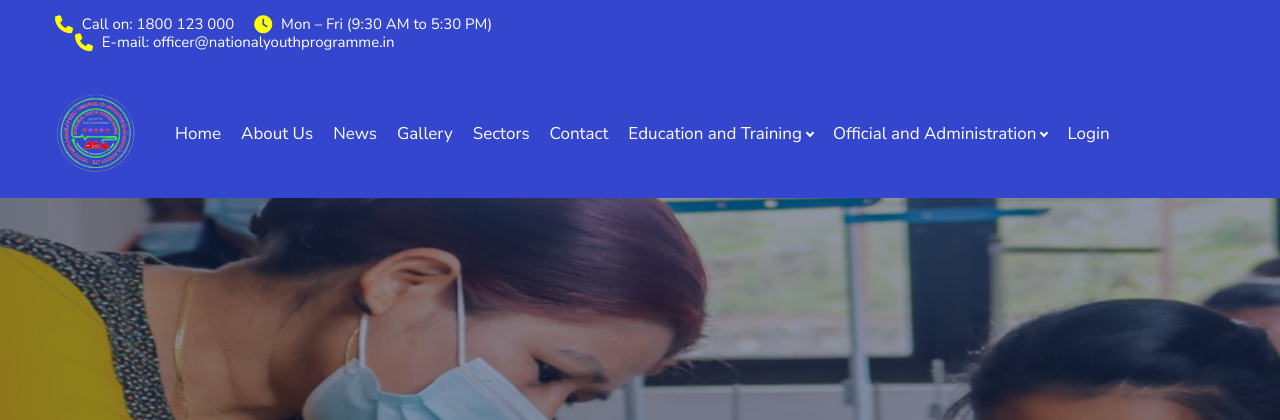
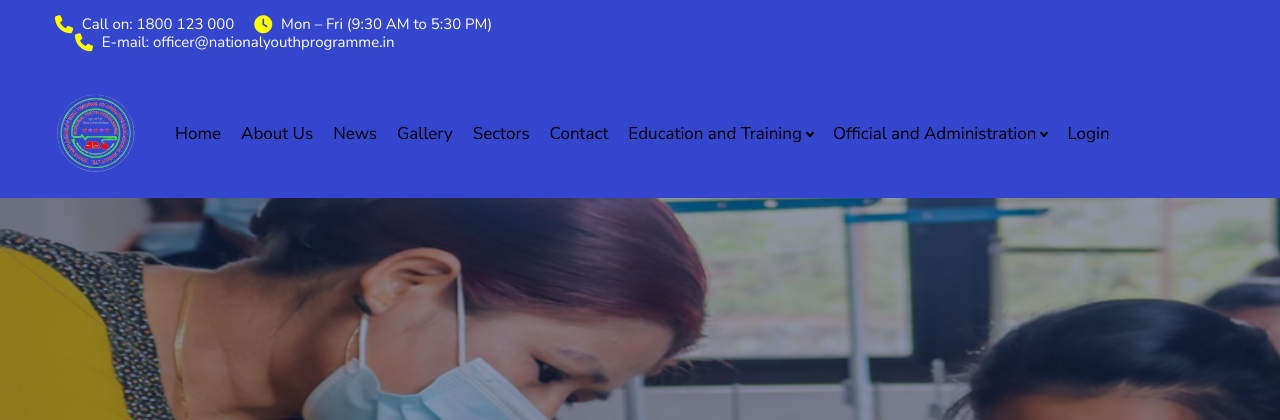
Before and after one commit to Techno-Official/Nationalyouthprogramme, a Django app: page / in a window 1280 px wide. Shown: the top 420 px of the page. Run offline with Django 3.2, Linux system fonts and the light colour scheme; some libraries are stand-ins or nearby versions.

Commit message:
changed some colors on home page

```diff
--- a/nationalyouth/templates/Main/header.html
+++ b/nationalyouth/templates/Main/header.html
@@ -53,32 +53,32 @@
                         <ul class="navbar-nav mainNavigation">
                             <li class="nav-item dropdown ddohOpener">
                                 <a class="nav-link" href=" /" role="button" aria-haspopup="true" aria-expanded="false"
-                                    style="color: white;">Home</a>
+                                    style="color: black;">Home</a>
                             </li>
                             <li class="nav-item dropdown ddohOpener">
                                 <a class="nav-link" href="/about_us" role="button" aria-haspopup="true"
-                                    aria-expanded="false" style="color: white;">About Us</a>
+                                    aria-expanded="false" style="color: black;">About Us</a>
                             </li>
                             <li class="nav-item dropdown ddohOpener">
                                 <a class="nav-link" href="/news" role="button" aria-haspopup="true"
-                                    aria-expanded="false" style="color: white;">News</a>
+                                    aria-expanded="false" style="color: black;">News</a>
                             </li>
                             <li class="nav-item dropdown ddohOpener">
                                 <a class="nav-link" href="/gallery" role="button" aria-haspopup="true"
-                                    aria-expanded="false" style="color: white;">Gallery</a>
+                                    aria-expanded="false" style="color: black;">Gallery</a>
                             </li>
                             <li class="nav-item dropdown ddohOpener">
                                 <a class="nav-link" href="/sector" role="button" aria-haspopup="true"
-                                    aria-expanded="false" style="color: white;">Sectors</a>
+                                    aria-expanded="false" style="color: black;">Sectors</a>
                             </li>
                             <li class="nav-item dropdown ddohOpener">
                                 <a class="nav-link" href="/contact_us" role="button" aria-haspopup="true"
-                                    aria-expanded="false" style="color: white;">Contact</a>
+                                    aria-expanded="false" style="color: black;">Contact</a>
                             </li>
                             <li class="nav-item dropdown ddohOpener">
                                 <a class="nav-link dropdown-toggle dropIcn" href="javascript:void(0);" role="button"
                                     data-toggle="dropdown" aria-haspopup="true" aria-expanded="false"
-                                    style="color: white;">Education and
+                                    style="color: black;">Education and
                                     Training</a>
                                 <div class="dropdown-menu hdMainDropdown desktopDropOnHover">
                                     <ul class="list-unstyled mb-0 hdDropdownList">
@@ -102,7 +102,7 @@
                             <li class="nav-item dropdown ddohOpener">
                                 <a class="nav-link dropdown-toggle dropIcn" href="javascript:void(0);" role="button"
                                     data-toggle="dropdown" aria-haspopup="true" aria-expanded="false"
-                                    style="color: white;">Official and
+                                    style="color: black;">Official and
                                     Administration</a>
                                 <div class="dropdown-menu hdMainDropdown desktopDropOnHover">
                                     <ul class="list-unstyled mb-0 hdDropdownList">
@@ -128,7 +128,7 @@
                             </li>
                             <li class="nav-item dropdown ddohOpener">
                                 <a class="nav-link" href="/dologin" role="button" aria-haspopup="true"
-                                    aria-expanded="false" style="color: white;">Login</a>
+                                    aria-expanded="false" style="color: black;">Login</a>
                             </li>
                         </ul>
                     </div>
--- a/nationalyouth/templates/Main/homepage.html
+++ b/nationalyouth/templates/Main/homepage.html
@@ -58,13 +58,10 @@
                 </article>
             </div>
         </div>
-        <aside class="featuresAsideBlock position-relative text-white">
-            <div class="container">
-            </div>
+        <aside class="featuresAsideBlock position-relative text-white" style="background-color: white;!important">
             <div class="fabBtNoteTextWrap text-center fontAlter fzMedium pt-6 pt-md-10 pb-6 pb-md-10 pb-lg-14">
                 <div class="container">
-                    <!--<img width="80%" src="{% static 'main/images/homepage/17.png' %}" class="img-fluid text-center ml-5"
-                        alt="egovt"> -->
+
                     <div class="card text-center">
 
                         <div class="card-body pt-15" style="background-color: #04a052;">
```
